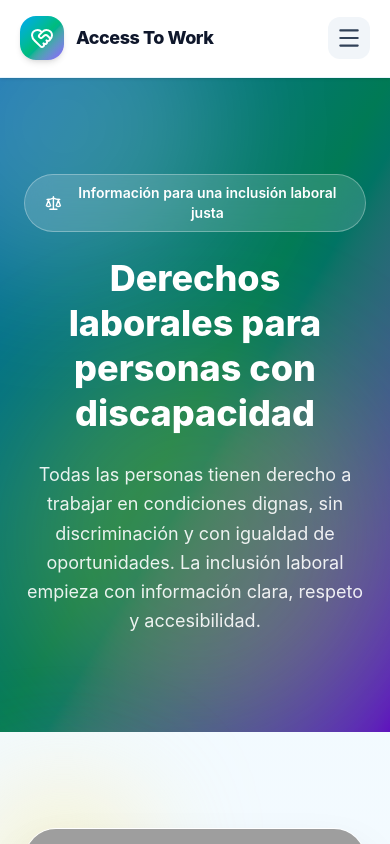
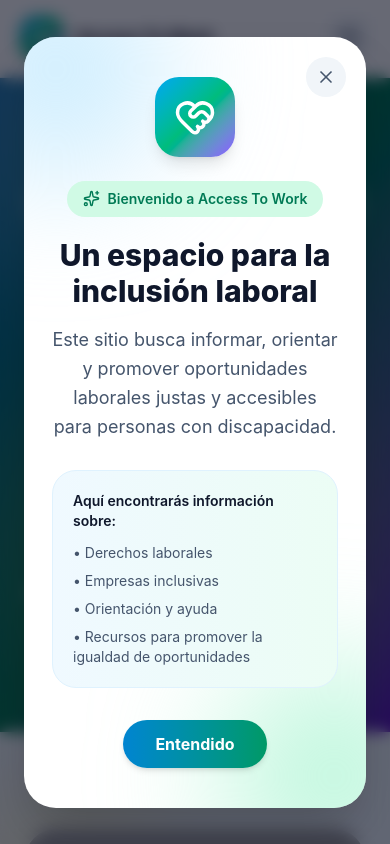
Before and after one commit to raulmay88/center-data, a React (Vite) app in the folder center-data/: page /right-laws in a window 390 px wide. Shown: the top 844 px of the page. Built offline with nearby package versions, Linux system fonts and the light colour scheme; grey boxes are pictures that could not be loaded.

Commit message:
Se agrega mensaje de bienvenida

```diff
--- a/center-data/src/components/layout/Footer.tsx
+++ b/center-data/src/components/layout/Footer.tsx
@@ -1,10 +1,8 @@
 import {
   Building2,
-  Facebook,
   HeartHandshake,
   HelpCircle,
-  Instagram,
-  Mail,
+  Info,
   MapPin,
   Phone,
   Scale,
@@ -40,6 +38,10 @@
 ];
 
 export default function Footer() {
+  const openWelcomeModal = () => {
+    window.dispatchEvent(new Event("openWelcomeModal"));
+  };
+
   return (
     <footer className="relative overflow-hidden bg-slate-950 text-white">
       {/* Decorative background */}
@@ -71,32 +73,6 @@
               inclusivas para personas con discapacidad, conectando talento con
               empresas comprometidas.
             </p>
-
-            <div className="mt-6 flex items-center gap-3">
-              <a
-                href="#"
-                aria-label="Facebook"
-                className="flex h-10 w-10 items-center justify-center rounded-full bg-white/10 text-slate-300 transition hover:bg-sky-500 hover:text-white hover:scale-105 active:scale-95"
-              >
-                <Facebook size={19} />
-              </a>
-
-              <a
-                href="#"
-                aria-label="Instagram"
-                className="flex h-10 w-10 items-center justify-center rounded-full bg-white/10 text-slate-300 transition hover:bg-pink-500 hover:text-white hover:scale-105 active:scale-95"
-              >
-                <Instagram size={19} />
-              </a>
-
-              <a
-                href="mailto:contacto@accesstowork.com"
-                aria-label="Correo electrónico"
-                className="flex h-10 w-10 items-center justify-center rounded-full bg-white/10 text-slate-300 transition hover:bg-emerald-500 hover:text-white hover:scale-105 active:scale-95"
-              >
-                <Mail size={19} />
-              </a>
-            </div>
           </div>
 
           {/* Quick links */}
@@ -152,11 +128,6 @@
 
             <ul className="space-y-4 text-slate-300">
               <li className="flex items-start gap-3">
-                <Mail size={18} className="mt-1 text-sky-300" />
-                <span>contacto@accesstowork.com</span>
-              </li>
-
-              <li className="flex items-start gap-3">
                 <Phone size={18} className="mt-1 text-emerald-300" />
                 <span>+52 998 000 0000</span>
               </li>
@@ -193,14 +164,29 @@
           </p>
 
           <div className="flex flex-wrap items-center justify-center gap-4">
+            <button
+              type="button"
+              onClick={openWelcomeModal}
+              className="inline-flex items-center gap-1 transition hover:text-white"
+            >
+              <Info size={15} />
+              Ver bienvenida
+            </button>
+
+            <span className="hidden sm:inline text-slate-600">•</span>
+
             <Link to="/help" className="transition hover:text-white">
               Ayuda
             </Link>
+
             <span className="hidden sm:inline text-slate-600">•</span>
+
             <Link to="/right-laws" className="transition hover:text-white">
               Derechos laborales
             </Link>
+
             <span className="hidden sm:inline text-slate-600">•</span>
+
             <Link to="/us" className="transition hover:text-white">
               Nosotros
             </Link>
--- a/center-data/src/components/layout/Header.tsx
+++ b/center-data/src/components/layout/Header.tsx
@@ -16,12 +16,13 @@
   { name: "Derechos laborales", path: "/right-laws", icon: Scale },
   { name: "Empresas inclusivas", path: "/services", icon: Building2 },
   { name: "Nosotros", path: "/us", icon: User },
-  { name: "Ayuda", path: "/help", icon: HelpCircle },
 ];
 
 export default function Header() {
   const location = useLocation();
   const [open, setOpen] = useState(false);
+
+  const isHelpActive = location.pathname === "/help";
 
   return (
     <header className="w-full sticky top-0 z-50 border-b border-sky-100/80 bg-white/85 backdrop-blur-xl shadow-sm">
@@ -78,13 +79,18 @@
           })}
         </nav>
 
-        {/* Desktop CTA */}
+        {/* Desktop Help Button */}
         <div className="hidden lg:flex items-center">
           <Link
             to="/help"
-            className="rounded-full bg-gradient-to-r from-sky-600 to-emerald-600 px-5 py-2.5 text-sm font-bold text-white shadow-md transition hover:shadow-lg hover:scale-105 active:scale-95"
+            className={`inline-flex items-center gap-2 rounded-full px-5 py-2.5 text-sm font-bold shadow-md transition hover:shadow-lg hover:scale-105 active:scale-95 ${
+              isHelpActive
+                ? "bg-gradient-to-r from-violet-600 to-sky-600 text-white"
+                : "bg-gradient-to-r from-sky-600 to-emerald-600 text-white"
+            }`}
           >
-            Solicitar apoyo
+            <HelpCircle size={18} />
+            Ayuda
           </Link>
         </div>
 
@@ -145,9 +151,14 @@
           <Link
             to="/help"
             onClick={() => setOpen(false)}
-            className="mt-3 text-center rounded-2xl bg-gradient-to-r from-sky-600 via-emerald-600 to-violet-600 px-5 py-3 text-sm font-bold text-white shadow-md transition active:scale-95"
+            className={`mt-3 flex items-center justify-center gap-2 rounded-2xl px-5 py-3 text-sm font-bold text-white shadow-md transition active:scale-95 ${
+              isHelpActive
+                ? "bg-gradient-to-r from-violet-600 to-sky-600"
+                : "bg-gradient-to-r from-sky-600 via-emerald-600 to-violet-600"
+            }`}
           >
-            Solicitar apoyo
+            <HelpCircle size={18} />
+            Ayuda
           </Link>
         </nav>
       </div>
--- a/center-data/src/layouts/MainLayout.tsx
+++ b/center-data/src/layouts/MainLayout.tsx
@@ -1,19 +1,20 @@
 import { Outlet } from "react-router-dom";
 import Header from "../components/layout/Header";
 import Footer from "../components/layout/Footer";
+import WelcomeModal from "../pages/WelcomeModal";
 
 export default function MainLayout() {
   return (
     <div className="flex flex-col min-h-screen">
+      <Header />
 
-      <Header />
+      <WelcomeModal />
 
       <main className="flex-1">
         <Outlet />
       </main>
 
       <Footer />
-
     </div>
   );
 }
--- a/center-data/src/pages/Home.tsx
+++ b/center-data/src/pages/Home.tsx
@@ -36,8 +36,8 @@
               Inclusión laboral para todos
             </motion.span>
 
-            <h1 className="text-4xl md:text-6xl font-extrabold mb-6 leading-tight">
-              Discriminación laboral
+            <h1 className="text-md md:text-6xl font-extrabold mb-6 leading-tight">
+              Discriminación laboral hacia las personas con discapacidad
             </h1>
 
             <p className="max-w-3xl mx-auto text-lg md:text-xl text-white/90 mb-8 leading-relaxed">
--- /dev/null
+++ b/center-data/src/pages/WelcomeModal.tsx
@@ -0,0 +1,110 @@
+import { useEffect, useState } from "react";
+import { HeartHandshake, Sparkles, X } from "lucide-react";
+import { motion, AnimatePresence } from "framer-motion";
+
+export default function WelcomeModal() {
+  const [isOpen, setIsOpen] = useState(false);
+
+  useEffect(() => {
+    const hasSeenWelcome = localStorage.getItem("accessToWorkWelcomeSeen");
+
+    if (!hasSeenWelcome) {
+      const timer = setTimeout(() => {
+        setIsOpen(true);
+      }, 700);
+
+      return () => clearTimeout(timer);
+    }
+  }, []);
+
+  useEffect(() => {
+    const openWelcomeModal = () => {
+      setIsOpen(true);
+    };
+
+    window.addEventListener("openWelcomeModal", openWelcomeModal);
+
+    return () => {
+      window.removeEventListener("openWelcomeModal", openWelcomeModal);
+    };
+  }, []);
+
+  const closeModal = () => {
+    localStorage.setItem("accessToWorkWelcomeSeen", "true");
+    setIsOpen(false);
+  };
+
+  return (
+    <AnimatePresence>
+      {isOpen && (
+        <motion.div
+          className="fixed inset-0 z-[999] flex items-center justify-center bg-slate-950/60 px-6 backdrop-blur-sm"
+          initial={{ opacity: 0 }}
+          animate={{ opacity: 1 }}
+          exit={{ opacity: 0 }}
+        >
+          <motion.div
+            initial={{ opacity: 0, y: 35, scale: 0.96 }}
+            animate={{ opacity: 1, y: 0, scale: 1 }}
+            exit={{ opacity: 0, y: 25, scale: 0.96 }}
+            transition={{ duration: 0.35 }}
+            className="relative w-full max-w-xl overflow-hidden rounded-[2rem] bg-white shadow-2xl"
+          >
+            <div className="absolute -left-20 -top-20 h-56 w-56 rounded-full bg-sky-200/70 blur-3xl" />
+            <div className="absolute -bottom-20 -right-20 h-56 w-56 rounded-full bg-emerald-200/70 blur-3xl" />
+
+            <button
+              type="button"
+              onClick={closeModal}
+              aria-label="Cerrar mensaje"
+              className="absolute right-5 top-5 z-10 flex h-10 w-10 items-center justify-center rounded-full bg-slate-100 text-slate-600 transition hover:bg-slate-200 hover:text-slate-900 active:scale-95"
+            >
+              <X size={20} />
+            </button>
+
+            <div className="relative px-7 py-10 text-center md:px-10">
+              <div className="mx-auto mb-6 flex h-20 w-20 items-center justify-center rounded-3xl bg-gradient-to-br from-sky-500 via-emerald-500 to-violet-500 text-white shadow-lg">
+                <HeartHandshake size={42} />
+              </div>
+
+              <span className="mb-5 inline-flex items-center gap-2 rounded-full bg-emerald-100 px-4 py-2 text-sm font-semibold text-emerald-700">
+                <Sparkles size={17} />
+                Bienvenido a Access To Work
+              </span>
+
+              <h2 className="mb-4 text-3xl font-extrabold text-slate-900 md:text-4xl">
+                Un espacio para la inclusión laboral
+              </h2>
+
+              <p className="mx-auto mb-7 max-w-md text-lg leading-relaxed text-slate-600">
+                Este sitio busca informar, orientar y promover oportunidades
+                laborales justas y accesibles para personas con discapacidad.
+              </p>
+
+              <div className="rounded-3xl border border-sky-100 bg-gradient-to-r from-sky-50 to-emerald-50 p-5 text-left">
+                <p className="text-sm font-semibold text-slate-900">
+                  Aquí encontrarás información sobre:
+                </p>
+
+                <ul className="mt-3 space-y-2 text-sm text-slate-600">
+                  <li>• Derechos laborales</li>
+                  <li>• Empresas inclusivas</li>
+                  <li>• Orientación y ayuda</li>
+                  <li>• Recursos para promover la igualdad de oportunidades</li>
+                </ul>
+              </div>
+
+              <button
+                type="button"
+                onClick={closeModal}
+                className="mt-8 inline-flex items-center justify-center rounded-full bg-gradient-to-r from-sky-600 to-emerald-600 px-8 py-3 font-bold text-white shadow-md transition hover:scale-105 hover:shadow-lg active:scale-95"
+              >
+                Entendido
+              </button>
+            </div>
+          </motion.div>
+        </motion.div>
+      )}
+    </AnimatePresence>
+  );
+}
```
